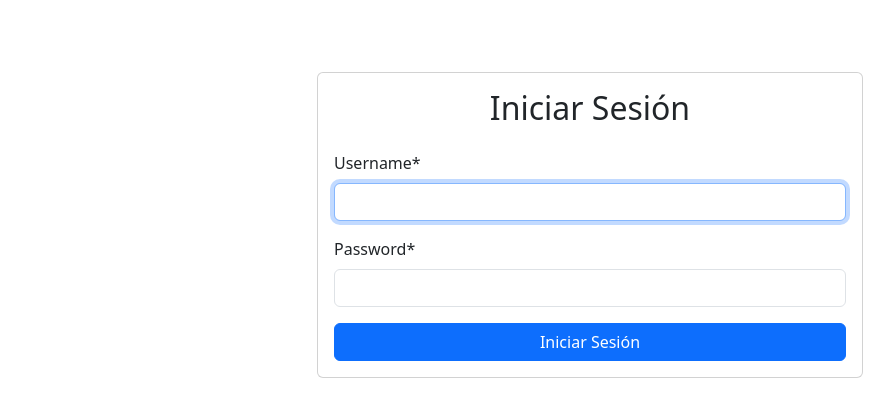
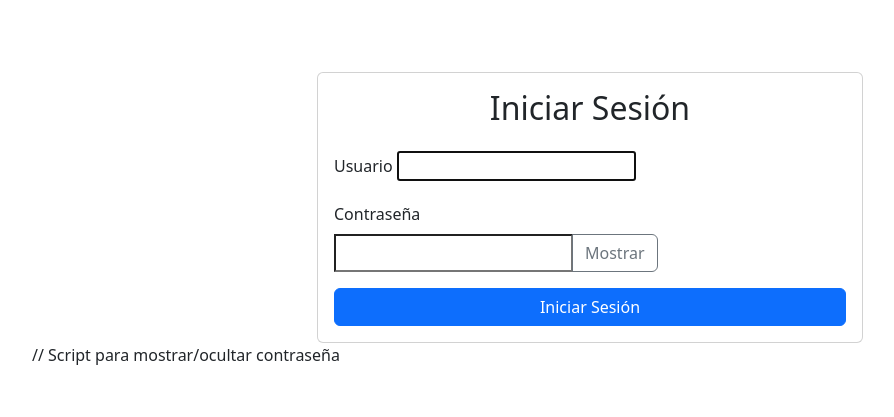
Before and after one commit to JaimeAbuin51/RR_recuperacion_JaimeAbuin, a Django app: page /recetas/login/ in a window 1280 px wide. Shown: the part 56-473 px from the top of the page, without its empty margins (50-944 px from the left). Run offline with Django 5.2, Linux system fonts and the light colour scheme; some libraries are stand-ins or nearby versions.

Commit message:
Actualización de las imagenes

```diff
--- a/RR_proyect/recetas/forms.py
+++ b/RR_proyect/recetas/forms.py
@@ -4,7 +4,7 @@ from .models import Receta, Comentario
 class RecetaForm(forms.ModelForm):
     class Meta:
         model = Receta
-        fields = ['titulo', 'ingredientes', 'pasos', 'tiempo_preparacion', 'categoria']
+        fields = ['titulo', 'ingredientes', 'pasos', 'tiempo_preparacion', 'categoria', 'imagen']
         widgets = {
             'titulo': forms.TextInput(attrs={'class': 'form-control'}),
             'ingredientes': forms.Textarea(attrs={'class': 'form-control', 'rows': 4}),
@@ -19,4 +19,5 @@ class ComentarioForm(forms.ModelForm):
         fields = ['contenido']
         widgets = {
             'contenido': forms.Textarea(attrs={'class': 'form-control', 'rows': 3}),
+            'imagen': forms.FileInput(attrs={'class': 'form-control'}),
         }
--- a/RR_proyect/recetas/models.py
+++ b/RR_proyect/recetas/models.py
@@ -16,6 +16,7 @@ class Receta(models.Model):
     categoria = models.ForeignKey(Categoria, on_delete=models.SET_NULL, null=True)
     autor = models.ForeignKey(User, on_delete=models.CASCADE)
     fecha_creacion = models.DateTimeField(auto_now_add=True)
+    imagen = models.ImageField(upload_to='recetas/', blank=True, null=True)
 
     class Meta:
         ordering = ['-fecha_creacion']
--- a/RR_proyect/recetas/templates/recetas/crear_receta.html
+++ b/RR_proyect/recetas/templates/recetas/crear_receta.html
@@ -9,7 +9,7 @@
     <div class="col-md-6 offset-md-3">
         <h1>Crear Nueva Receta</h1>
 
-        <form method="post" class="mt-4">
+        <form method="post" enctype="multipart/form-data" class="mt-4">
             {% csrf_token %}
             {{ form|crispy }}
             <button type="submit" class="btn btn-success w-100">Crear Receta</button>
--- a/RR_proyect/recetas/templates/recetas/detalle_receta.html
+++ b/RR_proyect/recetas/templates/recetas/detalle_receta.html
@@ -6,6 +6,9 @@
 <div class="row">
     <div class="col-md-8">
         <h1>{{ receta.titulo }}</h1>
+        {% if receta.imagen %}
+        <img src="{{ receta.imagen.url }}" alt="{{ receta.titulo }}" style="max-width: 100%; height: auto; margin: 20px 0; border-radius: 8px;">
+        {% endif %}
 
         <div class="alert alert-light">
             <p><strong>Categoría:</strong> {{ receta.categoria }}</p>
--- a/RR_proyect/recetas/templates/recetas/editar_receta.html
+++ b/RR_proyect/recetas/templates/recetas/editar_receta.html
@@ -9,7 +9,7 @@
     <div class="col-md-6 offset-md-3">
         <h1>Editar Receta</h1>
 
-        <form method="post" class="mt-4">
+        <form method="post" enctype="multipart/form-data" class="mt-4">
             {% csrf_token %}
             {{ form|crispy }}
             <button type="submit" class="btn btn-warning w-100">Actualizar Receta</button>
--- a/RR_proyect/recetas/templates/recetas/login.html
+++ b/RR_proyect/recetas/templates/recetas/login.html
@@ -13,11 +13,42 @@
 
                 <form method="post">
                     {% csrf_token %}
-                    {{ form|crispy }}
+
+                    <div class="mb-3">
+                        <label for="{{ form.username.id_for_label }}" class="form-label">Usuario</label>
+                        {{ form.username }}
+                    </div>
+
+                    <div class="mb-3">
+                        <label for="{{ form.password.id_for_label }}" class="form-label">Contraseña</label>
+                        <div class="input-group">
+                            {{ form.password }}
+                            <button class="btn btn-outline-secondary" type="button" id="togglePassword">
+                                Mostrar
+                            </button>
+                        </div>
+                    </div>
+
                     <button type="submit" class="btn btn-primary w-100">Iniciar Sesión</button>
                 </form>
             </div>
         </div>
     </div>
 </div>
+
+// Script para mostrar/ocultar contraseña
+<script>
+    document.getElementById('togglePassword').addEventListener('click', function() {
+        var passwordField = document.querySelector('input[name="password"]');
+        var button = this;
+
+        if (passwordField.type === 'password') {
+            passwordField.type = 'text';
+            button.innerHTML = 'Ocultar';
+        } else {
+            passwordField.type = 'password';
+            button.innerHTML = 'Mostrar';
+        }
+    });
+</script>
 {% endblock %}
```
Also changed, not shown: RR_proyect/Guia_día_a_dia.MD (+3 -0 lines), RR_proyect/media/recetas/450_1000.jpg (added), RR_proyect/recetas/migrations/0004_alter_receta_options_receta_imagen.py (added).
